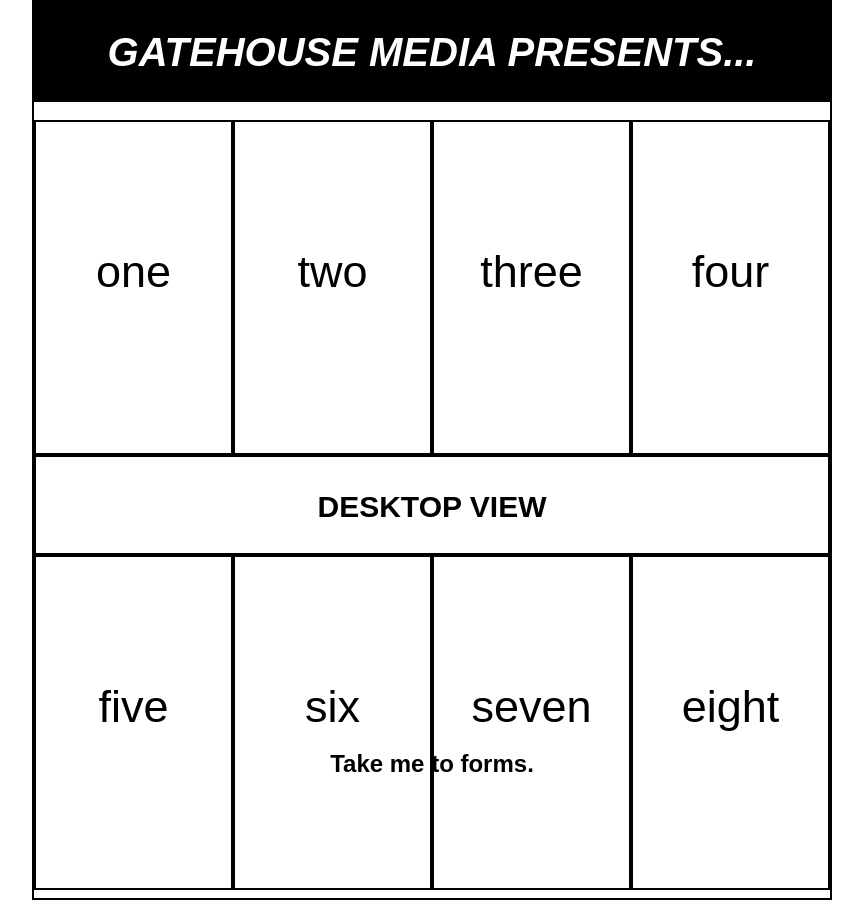
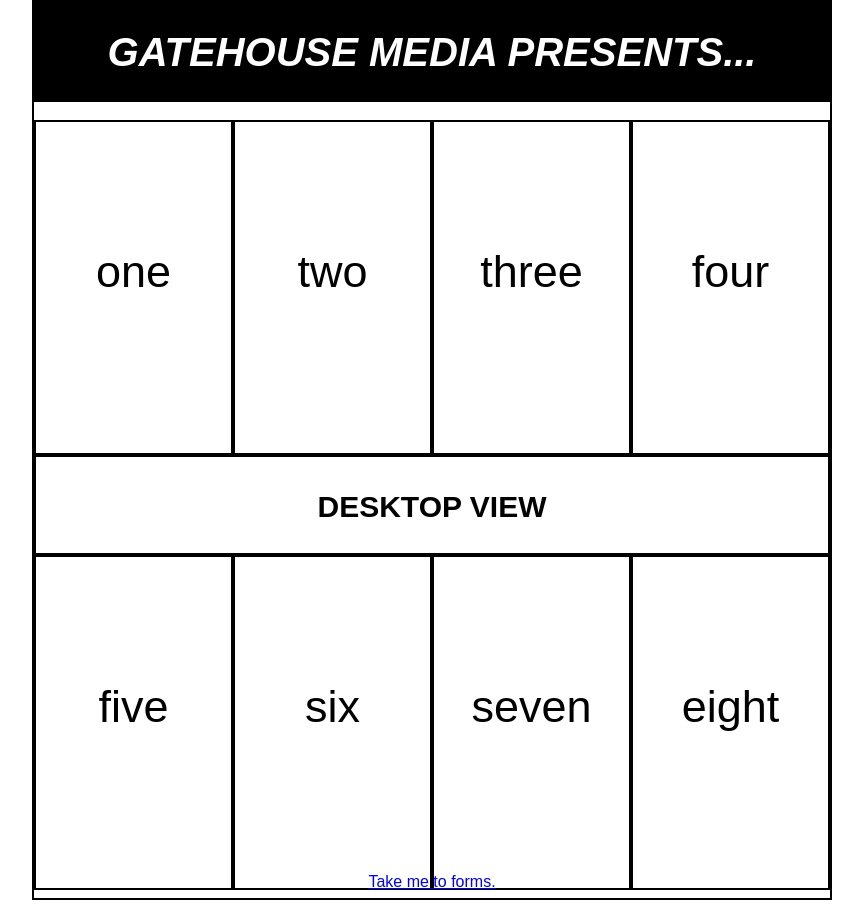
Before and after one commit to JTMcDuff/GateHouseCodingChallenge, a PHP site: page / in a window 1280 px wide. Shown: the whole page, without its empty margins (208-1071 px from the left). Run offline with PHP 8.4, Linux system fonts and the light colour scheme; some libraries are stand-ins or nearby versions.

Commit message:
Done with coding challenge.

```diff
--- a/forms.php
+++ b/forms.php
@@ -15,6 +15,7 @@
 
   <body>
 
+Forms page.
 
 
   </body>
--- a/index.php
+++ b/index.php
@@ -33,13 +33,13 @@
 		      <h2> Thank you for playing! </h2>
 		    </div>
 
+       <div class="forms">
+           <a href="forms.php"> Take me to forms. </a>
+       </div>
+
+		</div>
 
 
-		</div>
-    <br>
-     <div class="forms">
-          <h2> Take me to forms. </h2>
-    </div>
 
     <script>
       // Dummy array with data.
--- a/resources/styles.css
+++ b/resources/styles.css
@@ -18,6 +18,7 @@
 	word-wrap: normal;
 	background-color: #ffffff;
 	border: 2px solid black;
+	position: relative;
 
 }
 
@@ -77,10 +78,12 @@
 	display: none;
 }
 
+/* Still trying to make this outside the data squares. */
 .forms {
 	position: absolute;
 	bottom: 0;
+	float: right;
 	width: 100%;
-	height: 50px;
-	text-align: center;
+	height: 25px;
+	text-align: center bottom;
 }
```
